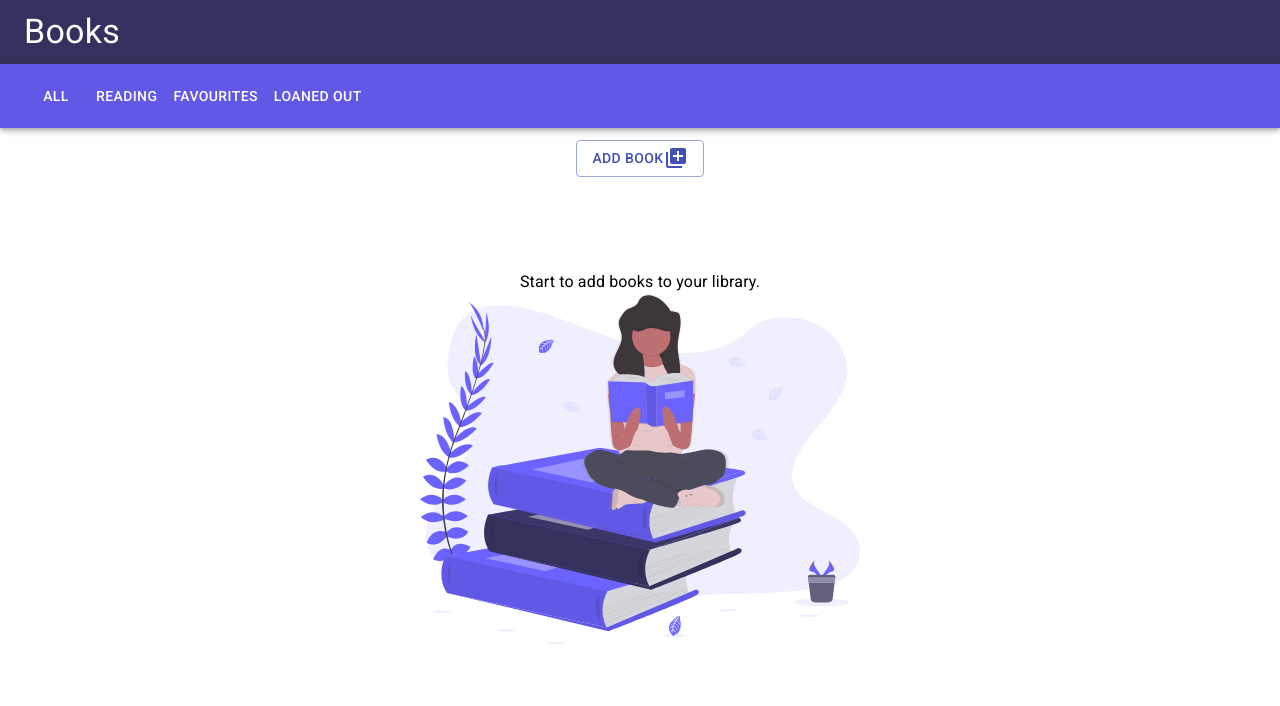
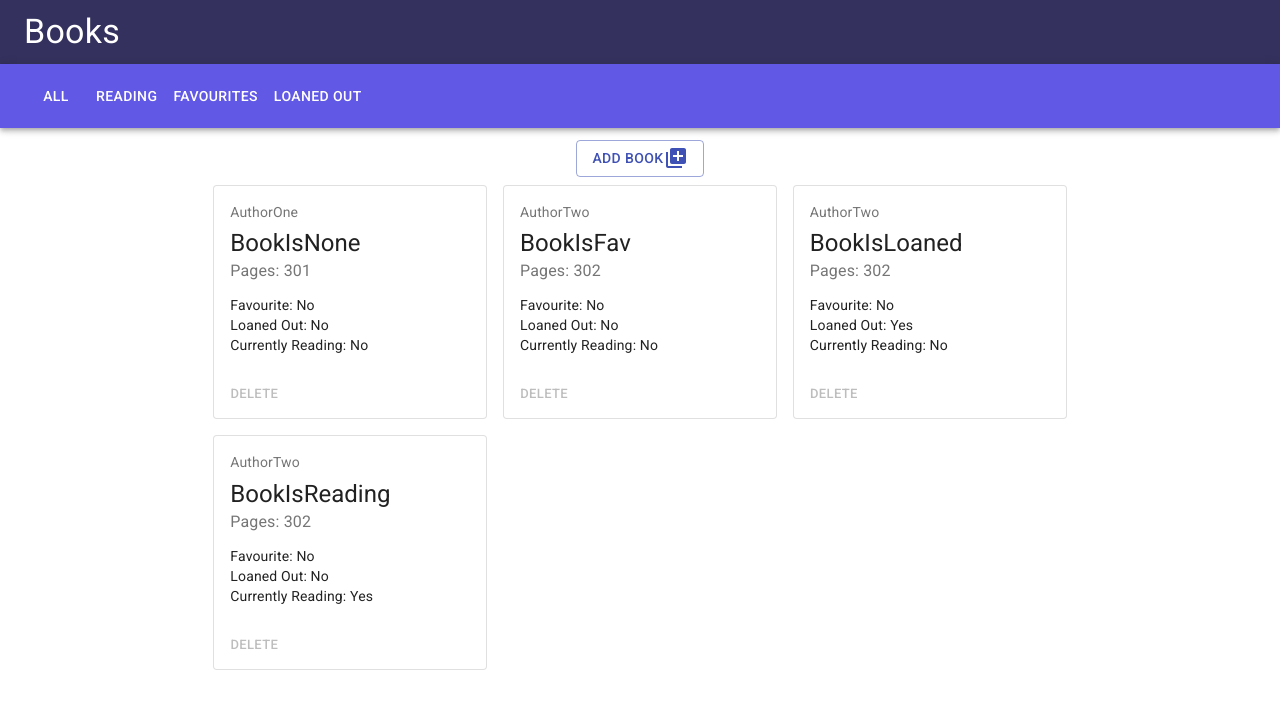
Before and after one commit to flsoller/library-react-app, a React (Create React App) app: page / in a window 1280 px wide. Shown: the top 706 px of the page. Built offline with nearby package versions, Linux system fonts and the light colour scheme.

Commit message:
Add filtering view by book status.

```diff
--- a/src/App.js
+++ b/src/App.js
@@ -8,28 +8,79 @@ import TitleBar from './components/app-bars/TitleBar';
 import MenuBar from './components/app-bars/MenuBar';
 import ContentHolder from './components/content/ContentHolder';
 
+// DUMMY DATA
+export let bookStorage = [
+  {
+    title: 'BookIsNone',
+    author: 'AuthorOne',
+    pages: 301,
+    isFav: false,
+    isLoaned: false,
+    isReading: false,
+    key: Math.random(),
+  },
+  {
+    title: 'BookIsFav',
+    author: 'AuthorTwo',
+    pages: 302,
+    isFav: false,
+    isLoaned: false,
+    isReading: false,
+    key: Math.random(),
+  },
+  {
+    title: 'BookIsLoaned',
+    author: 'AuthorTwo',
+    pages: 302,
+    isFav: false,
+    isLoaned: true,
+    isReading: false,
+    key: Math.random(),
+  },
+  {
+    title: 'BookIsReading',
+    author: 'AuthorTwo',
+    pages: 302,
+    isFav: false,
+    isLoaned: false,
+    isReading: true,
+    key: Math.random(),
+  },
+];
+
 // Component
 function App() {
   // React useState hook.
-  const [books, setBooks] = useState([
-    // DUMMY DATA FOR TESTING
-    // {
-    //   title: 'BookTitleOne',
-    //   author: 'AuthorOne',
-    //   pages: 301,
-    //   isFav: false,
-    //   isLoaned: false,
-    //   key: Math.random(),
-    // },
-    // {
-    //   title: 'BookTitleTwo',
-    //   author: 'AuthorTwo',
-    //   pages: 302,
-    //   isFav: false,
-    //   isLoaned: false,
-    //   key: Math.random(),
-    // },
-  ]);
+  const [books, setBooks] = useState(bookStorage);
+
+  // Display filtered books: isFav
+  const displayIsFav = () => {
+    let filteredBooks = [...bookStorage].filter((book) => {
+      return book.isFav ? book : null;
+    });
+    setBooks(filteredBooks);
+  };
+
+  // Display filtered books: isLoaned
+  const displayIsLoaned = () => {
+    let filteredBooks = [...bookStorage].filter((book) => {
+      return book.isLoaned ? book : null;
+    });
+    setBooks(filteredBooks);
+  };
+
+  // Display filtered books: isReading
+  const displayIsReading = () => {
+    let filteredBooks = [...bookStorage].filter((book) => {
+      return book.isReading ? book : null;
+    });
+    setBooks(filteredBooks);
+  };
+
+  // Display all books.
+  const displayAllBooks = () => {
+    setBooks(bookStorage);
+  };
 
   // JSX
   return (
@@ -38,7 +89,12 @@ function App() {
         <TitleBar />
       </Grid>
       <Grid item container>
-        <MenuBar />
+        <MenuBar
+          displayIsFav={displayIsFav}
+          displayIsLoaned={displayIsLoaned}
+          displayIsReading={displayIsReading}
+          displayAllBooks={displayAllBooks}
+        />
       </Grid>
       <Grid item container>
         <Grid item xs={false} sm={2} />
--- a/src/components/app-bars/MenuBar.jsx
+++ b/src/components/app-bars/MenuBar.jsx
@@ -15,17 +15,30 @@ const useStyles = makeStyles(() => ({
 }));
 
 // Component
-const MenuBar = () => {
+const MenuBar = ({
+  displayIsFav,
+  displayIsReading,
+  displayIsLoaned,
+  displayAllBooks,
+}) => {
   const classes = useStyles();
 
   //JSX
   return (
     <AppBar position="static" className={classes.menuBarStyle}>
       <Toolbar>
-        <Button className={classes.buttonTextStyle}>All</Button>
-        <Button className={classes.buttonTextStyle}>Reading</Button>
-        <Button className={classes.buttonTextStyle}>Favourites</Button>
-        <Button className={classes.buttonTextStyle}>Loaned Out</Button>
+        <Button className={classes.buttonTextStyle} onClick={displayAllBooks}>
+          All
+        </Button>
+        <Button className={classes.buttonTextStyle} onClick={displayIsReading}>
+          Reading
+        </Button>
+        <Button className={classes.buttonTextStyle} onClick={displayIsFav}>
+          Favourites
+        </Button>
+        <Button className={classes.buttonTextStyle} onClick={displayIsLoaned}>
+          Loaned Out
+        </Button>
       </Toolbar>
     </AppBar>
   );
--- a/src/components/content/CardItem.jsx
+++ b/src/components/content/CardItem.jsx
@@ -56,7 +56,7 @@ function CardItem({
       </CardContent>
       <CardActions>
         <Button disabled size="small">
-          Details
+          Delete
         </Button>
       </CardActions>
     </Card>
```
